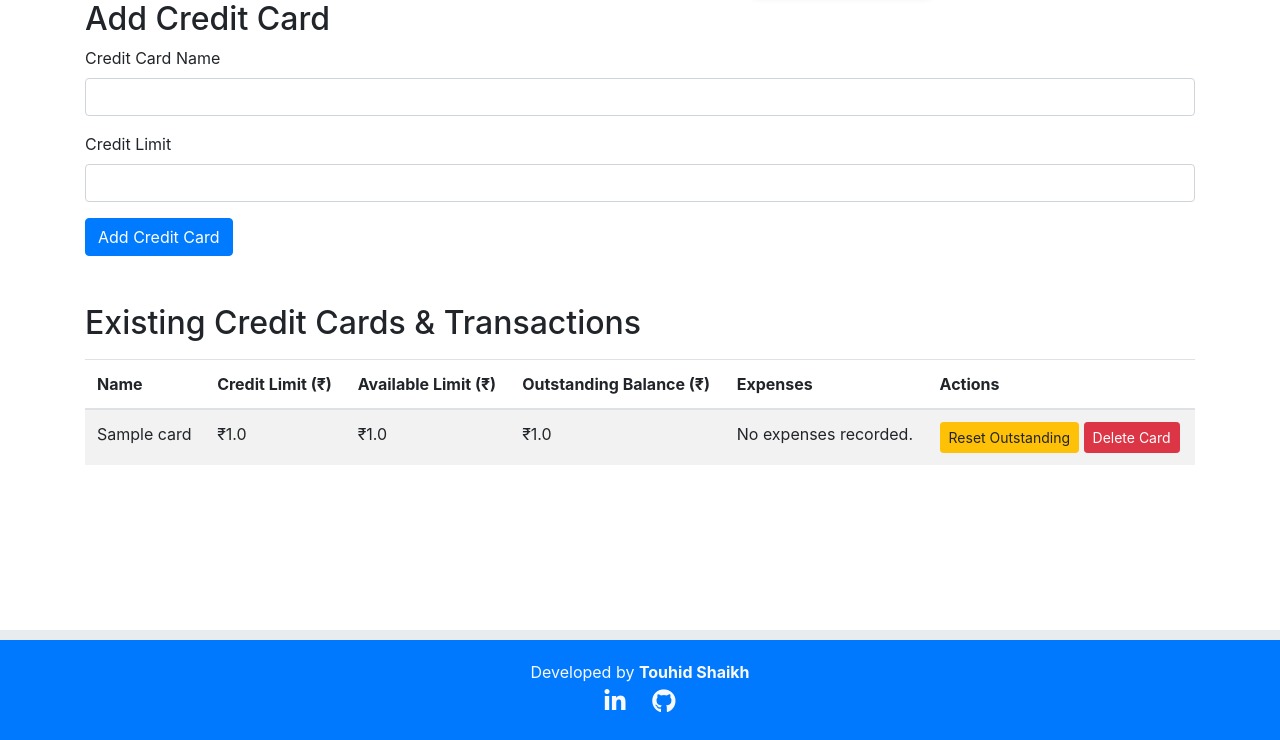
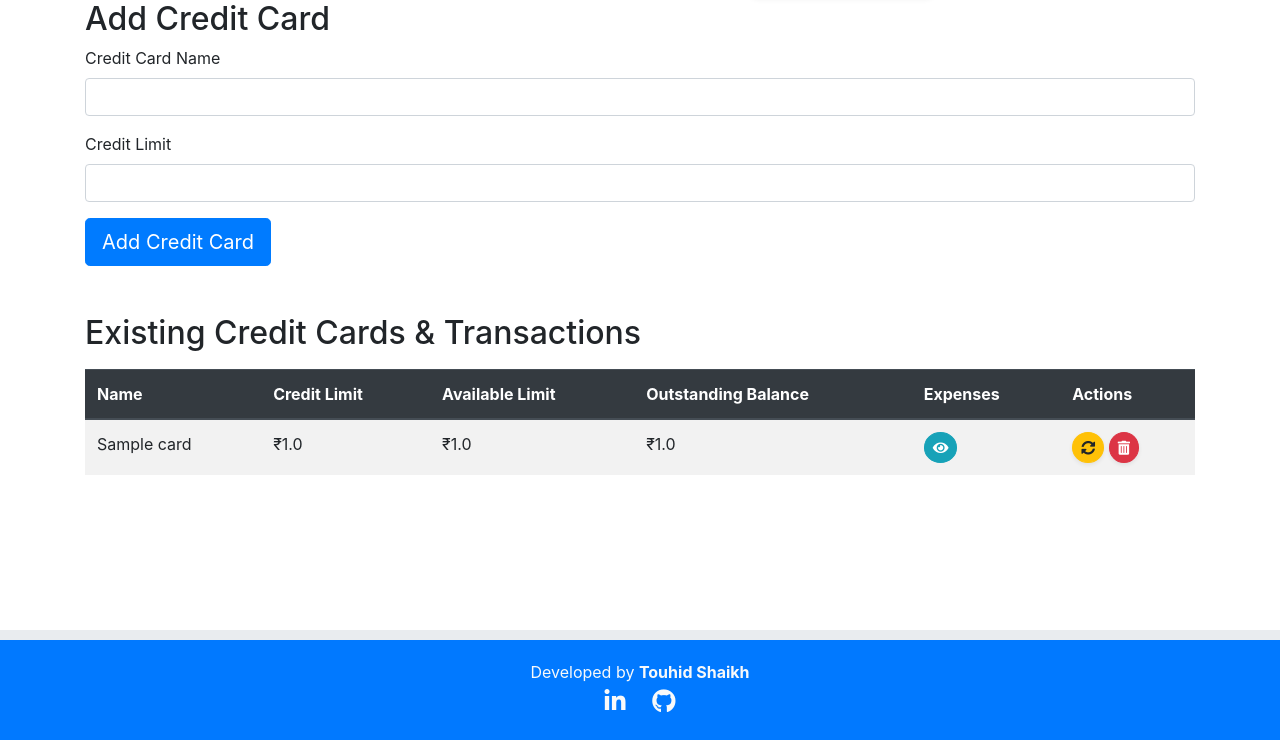
Before and after one commit to tauhidalam/expense-tracker-in1, a Flask app: page /add_credit_card in a window 1280 px wide. Shown: the part 60-800 px from the top of the page. Run offline with Flask 3, Linux system fonts and the light colour scheme; a user stored in the database is signed in; tables that the repository leaves empty hold one stand-in row (values such as "Sample post"); some libraries are stand-ins or nearby versions.

Commit message:
added button element and dynamic expense view popup

```diff
--- a/templates/add_credit_card.html
+++ b/templates/add_credit_card.html
@@ -22,18 +22,18 @@
         </div>
 
         <div class="form-group">
-            {{ form.submit(class="btn btn-primary") }}
+            {{ form.submit(class="btn btn-primary btn-lg") }}
         </div>
     </form>
 
     <h2 class="mt-5">Existing Credit Cards & Transactions</h2>
     <table class="table table-striped mt-3">
-        <thead>
+        <thead class="thead-dark">
             <tr>
                 <th>Name</th>
-                <th>Credit Limit (₹)</th>
-                <th>Available Limit (₹)</th>
-                <th>Outstanding Balance (₹)</th>
+                <th>Credit Limit</th>
+                <th>Available Limit</th>
+                <th>Outstanding Balance</th>
                 <th>Expenses</th>
                 <th>Actions</th>
             </tr>
@@ -46,32 +46,60 @@
                     <td>₹{{ card.available_limit }}</td>
                     <td>₹{{ card.outstanding }}</td>
                     <td>
-                        <ul class="list-unstyled mb-0">
-                            {% for expense in credit_card_expenses[card.id] %}
-                                <li>
-                                    <span class="font-weight-bold">{{ expense.date }}:</span> {{ expense.description }} - ₹{{ expense.amount }}
-                                </li>
-                            {% else %}
-                                <li>No expenses recorded.</li>
-                            {% endfor %}
-                        </ul>
+                        <button class="btn btn-info btn-sm rounded-circle" data-toggle="modal" data-target="#expensesModal-{{ card.id }}" title="Show Expenses">
+                            <i class="fas fa-eye"></i>
+                        </button>
                     </td>
                     <td>
                         <!-- Form to reset outstanding balance -->
                         <form method="POST" action="{{ url_for('add_credit_card') }}" style="display:inline;" onsubmit="return confirmResetOutstanding();">
                             {{ form.hidden_tag() }}
                             <input type="hidden" name="reset_outstanding" value="{{ card.id }}">
-                            <button type="submit" class="btn btn-warning btn-sm">Reset Outstanding</button>
+                            <button type="submit" class="btn btn-warning btn-sm rounded-circle shadow-sm" title="Reset Outstanding">
+                                <i class="fas fa-sync-alt"></i>
+                            </button>
                         </form>
 
                         <!-- Form to delete the credit card -->
                         <form method="POST" action="{{ url_for('add_credit_card') }}" style="display:inline;" onsubmit="return confirmDeleteCard();">
                             {{ form.hidden_tag() }}
                             <input type="hidden" name="delete_credit_card" value="{{ card.id }}">
-                            <button type="submit" class="btn btn-danger btn-sm">Delete Card</button>
+                            <button type="submit" class="btn btn-danger btn-sm rounded-circle shadow-sm" title="Delete Card">
+                                <i class="fas fa-trash-alt"></i>
+                            </button>
                         </form>
                     </td>
                 </tr>
+
+                <!-- Modal for displaying expenses -->
+                <div class="modal fade" id="expensesModal-{{ card.id }}" tabindex="-1" role="dialog" aria-labelledby="expensesModalLabel-{{ card.id }}" aria-hidden="true">
+                    <div class="modal-dialog" role="document">
+                        <div class="modal-content">
+                            <div class="modal-header">
+                                <h5 class="modal-title" id="expensesModalLabel-{{ card.id }}">Expenses for {{ card.name }}</h5>
+                                <button type="button" class="close" data-dismiss="modal" aria-label="Close">
+                                    <span aria-hidden="true">&times;</span>
+                                </button>
+                            </div>
+                            <div class="modal-body">
+                                <ul class="list-unstyled mb-0">
+                                    {% if credit_card_expenses[card.id] %}
+                                        {% for expense in credit_card_expenses[card.id] %}
+                                            <li>
+                                                <span class="font-weight-bold">{{ expense.date }}:</span> {{ expense.description }} - ₹{{ expense.amount }}
+                                            </li>
+                                        {% endfor %}
+                                    {% else %}
+                                        <li>No expenses recorded.</li>
+                                    {% endif %}
+                                </ul>
+                            </div>
+                            <div class="modal-footer">
+                                <button type="button" class="btn btn-secondary" data-dismiss="modal">Close</button>
+                            </div>
+                        </div>
+                    </div>
+                </div>
             {% endfor %}
         </tbody>
     </table>
--- a/templates/add_income.html
+++ b/templates/add_income.html
@@ -54,7 +54,8 @@
                         <td>
                         <form method="POST" action="{{ url_for('add_income') }}" onsubmit="return confirm('Are you sure you want to delete this income?');">
                             <input type="hidden" name="delete_income" value="{{ income.id }}">
-                            <button type="submit" class="btn btn-danger">Delete</button>
+                            <button type="submit" class="btn btn-danger btn-sm rounded-circle shadow-sm" title="Delete Entries">
+                                <i class="fas fa-trash-alt"></i>
                         </form>
                         </td>
                     </tr>
--- a/templates/export_report.html
+++ b/templates/export_report.html
@@ -20,6 +20,6 @@
                 <option value="funds">Funds</option>
             </select>
         </div>
-        <button type="submit" class="btn btn-primary">Generate Report</button>
+        <button type="submit" class="btn btn-primary">Generate & Download Report</button>
     </form>
 {% endblock %}
--- a/templates/view_expenses.html
+++ b/templates/view_expenses.html
@@ -39,7 +39,8 @@
             <td>
                 <form method="POST" action="{{ url_for('view_expenses') }}" onsubmit="return confirm('Are you sure you want to delete this expense?');">
                     <input type="hidden" name="delete_expense" value="{{ expense.id }}">
-                    <button type="submit" class="btn btn-danger">Delete</button>
+                    <button type="submit" class="btn btn-danger btn-sm rounded-circle shadow-sm" title="Delete Entries">
+                        <i class="fas fa-trash-alt"></i>
                 </form>
             </td>
         </tr>
```
